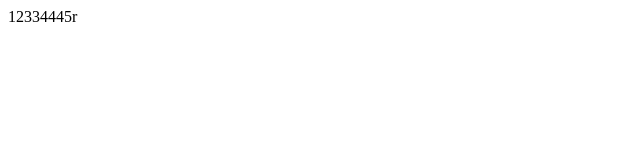
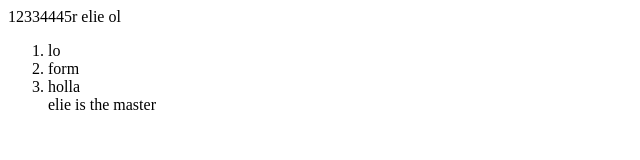
Before and after one commit to ebs89/ebs89.github.io, a plain HTML site: page index.html in a window 1280 px wide. Shown: the whole page, without its empty margins (0-640 px from the left). Drawn offline with Linux system fonts and the light colour scheme.

Commit message:
new changes

```diff
--- a/index.html
+++ b/index.html
@@ -5,5 +5,12 @@
 </head>
 <body>
   12334445r
+  elie ol
+  <ol>
+    <li>lo</li>
+    <li> form </li>
+    <li> holla </li>
+    elie is the master
+  </ol>
 </body>
 </HTML>
```
